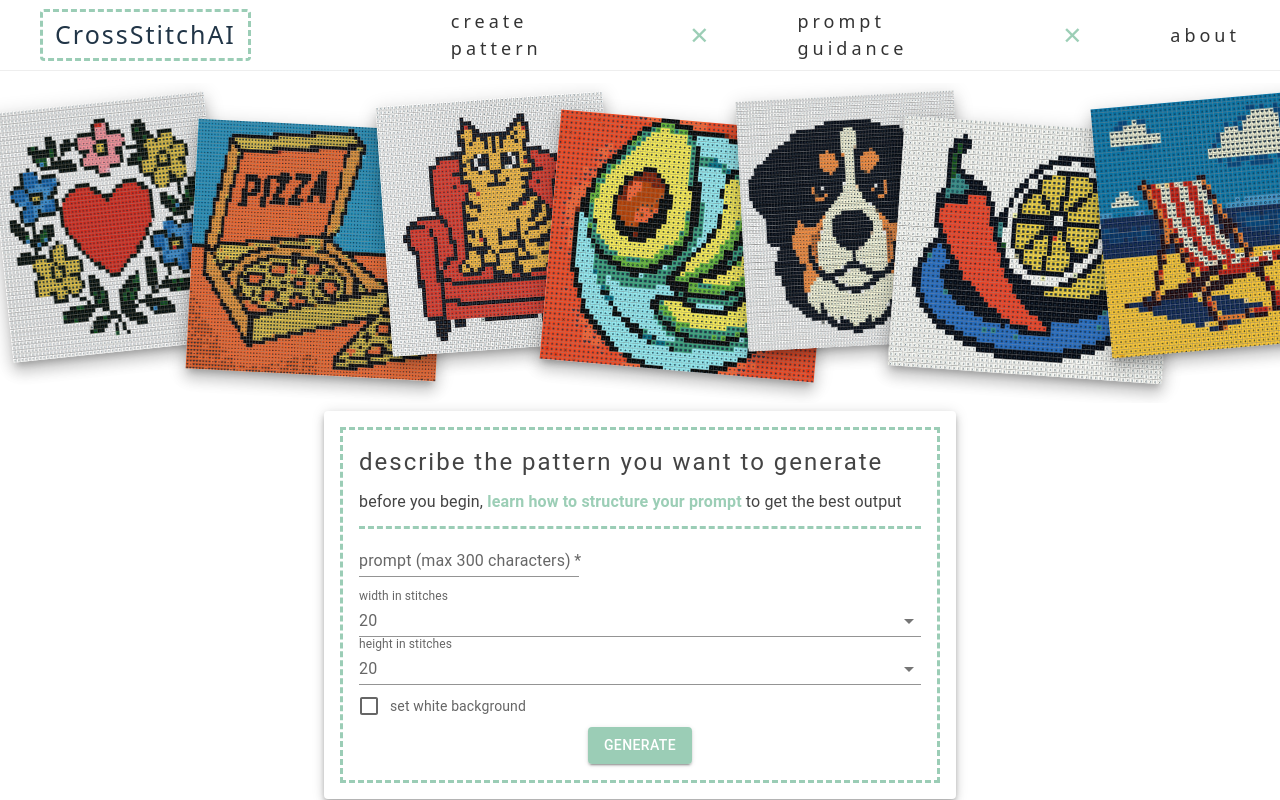
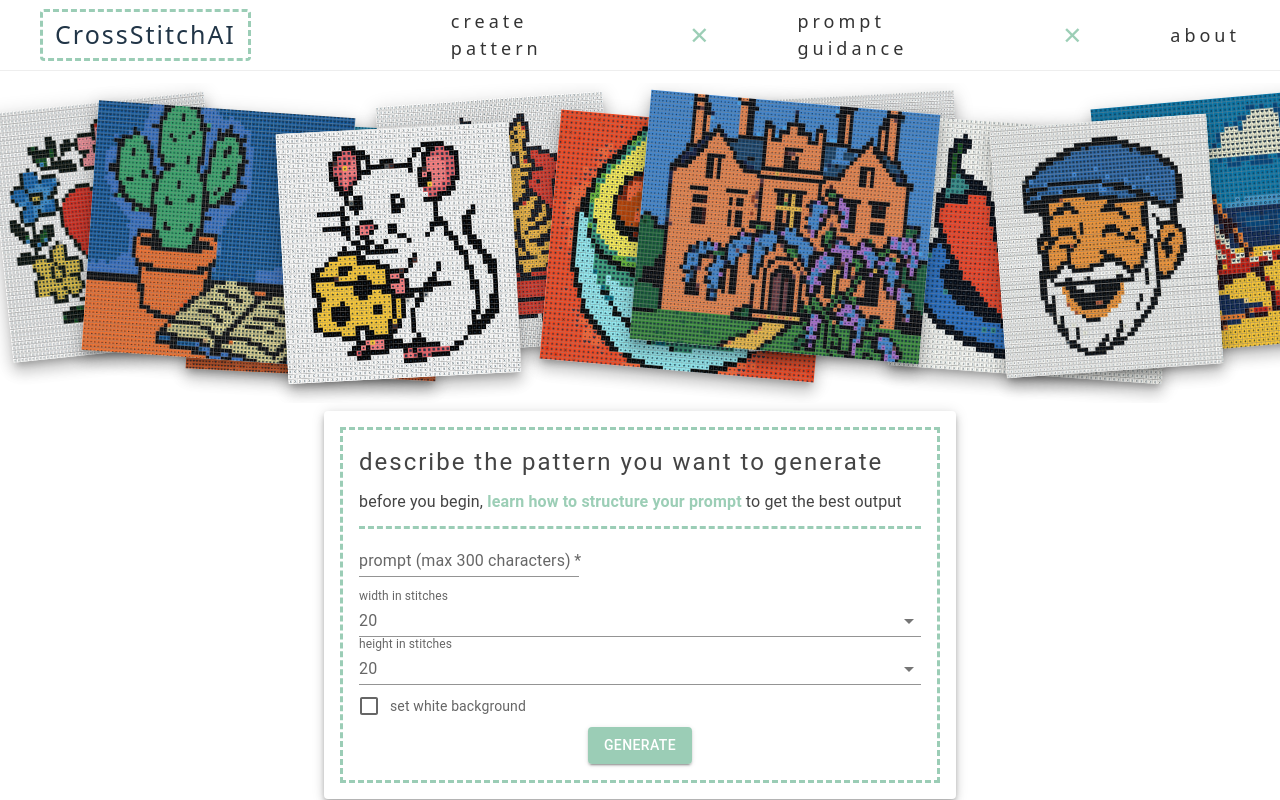
Before and after one commit to shonaloujacks/cross-stitch-ai, a React app in the folder frontend/: page / in a window 1280 px wide. Built offline with nearby package versions, Linux system fonts and the light colour scheme; no server answers; the HTML template or start-up script is replaced by a standard one.

Commit message:
hero reworked for large screens

```diff
--- a/frontend/src/components/HeroSection.tsx
+++ b/frontend/src/components/HeroSection.tsx
@@ -6,15 +6,23 @@ import avocado from '../assets/images/avocados-plate.jpg';
 import dog from '../assets/images/bernese-mountain-dog-face-on.jpg';
 import chilli from '../assets/images/chilli-pepper-lemon.jpg';
 import heart from '../assets/images/heart-surrounded-by-wreath-flowers.jpg';
+import cactus from '../assets/images/cactus-book.jpg'
+import mouse from '../assets/images/white-mouse-wedge-cheese.jpg'
+import house from '../assets/images/historic-house-wysteria.jpg'
+import man from '../assets/images/happy-old-man-flat-cap.jpg'
 
 const images = [
-  { src: heart,   top: '6%',  left: '0%',  mobileLeft: '0%',  rotate: -6, hideOnMobile: false },
-  { src: pizza,   top: '13%', left: '15%', mobileLeft: '25%', rotate: 3,  hideOnMobile: false },
-  { src: cat,     top: '5%',  left: '30%', mobileLeft: '50%', rotate: -4, hideOnMobile: false },
-  { src: avocado, top: '12%', left: '43%', mobileLeft: '75%', rotate: 5,  hideOnMobile: false },
-  { src: dog,     top: '4%',  left: '58%', mobileLeft: '60%', rotate: -3, hideOnMobile: true  },
-  { src: chilli,  top: '13%', left: '70%', mobileLeft: '72%', rotate: 4,  hideOnMobile: true  },
-  { src: beach,   top: '5%',  left: '86%', mobileLeft: '88%', rotate: -5, hideOnMobile: true  },
+  { src: heart,   top: '6%',  left: '0%',  mobileLeft: '0%',  rotate: -6, hideOnMobile: false, showOnLargeOnly: false },
+  { src: pizza,   top: '13%', left: '15%', mobileLeft: '25%', rotate: 3,  hideOnMobile: false, showOnLargeOnly: false },
+  { src: cat,     top: '5%',  left: '30%', mobileLeft: '50%', rotate: -4, hideOnMobile: false, showOnLargeOnly: false },
+  { src: avocado, top: '12%', left: '43%', mobileLeft: '75%', rotate: 5,  hideOnMobile: false, showOnLargeOnly: false },
+  { src: dog,     top: '4%',  left: '58%', mobileLeft: '60%', rotate: -3, hideOnMobile: true,  showOnLargeOnly: false },
+  { src: chilli,  top: '13%', left: '70%', mobileLeft: '72%', rotate: 4,  hideOnMobile: true,  showOnLargeOnly: false },
+  { src: beach,   top: '5%',  left: '86%', mobileLeft: '88%', rotate: -5, hideOnMobile: true,  showOnLargeOnly: false },
+  { src: cactus,  top: '8%',  left: '7%',  mobileLeft: '7%',  rotate: 4,  hideOnMobile: true,  showOnLargeOnly: true  },
+  { src: mouse,   top: '14%', left: '22%', mobileLeft: '22%', rotate: -3, hideOnMobile: true,  showOnLargeOnly: true  },
+  { src: house,   top: '6%',  left: '50%', mobileLeft: '50%', rotate: 5,  hideOnMobile: true,  showOnLargeOnly: true  },
+  { src: man,     top: '12%', left: '78%', mobileLeft: '78%', rotate: -4, hideOnMobile: true,  showOnLargeOnly: true  },
 ];
 
 const HeroSection = () => {
@@ -30,7 +38,7 @@ const HeroSection = () => {
             left: { xs: img.mobileLeft, md: img.left },
             transform: `rotate(${img.rotate}deg)`,
             lineHeight: 0,
-            display: img.hideOnMobile ? { xs: 'none', md: 'block' } : 'block',
+            display: img.showOnLargeOnly ? { xs: 'none', lg: 'block' } : img.hideOnMobile ? { xs: 'none', md: 'block' } : 'block',
           }}
         >
           <img src={img.src} style={{ height: 250, display: 'block' }} />
```
